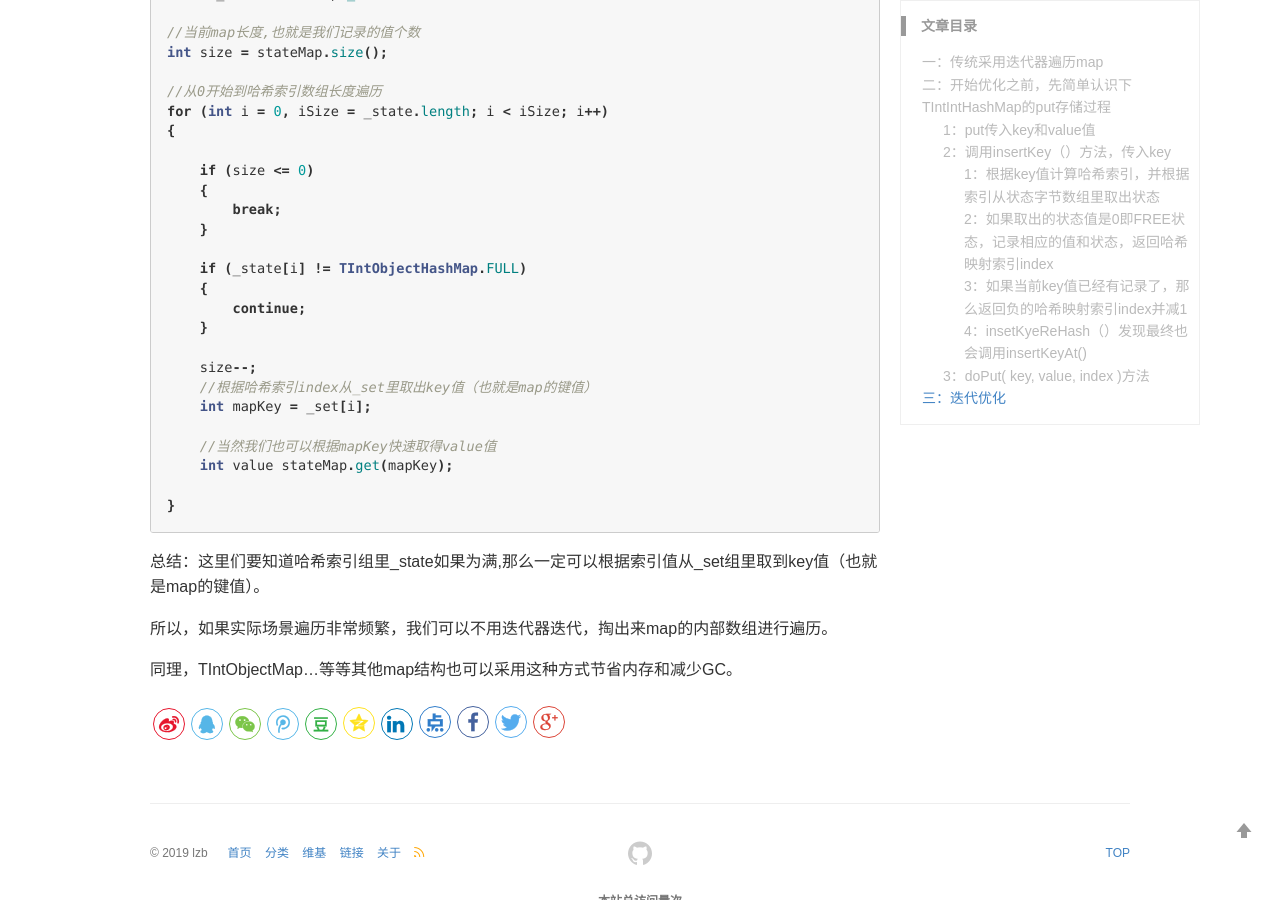
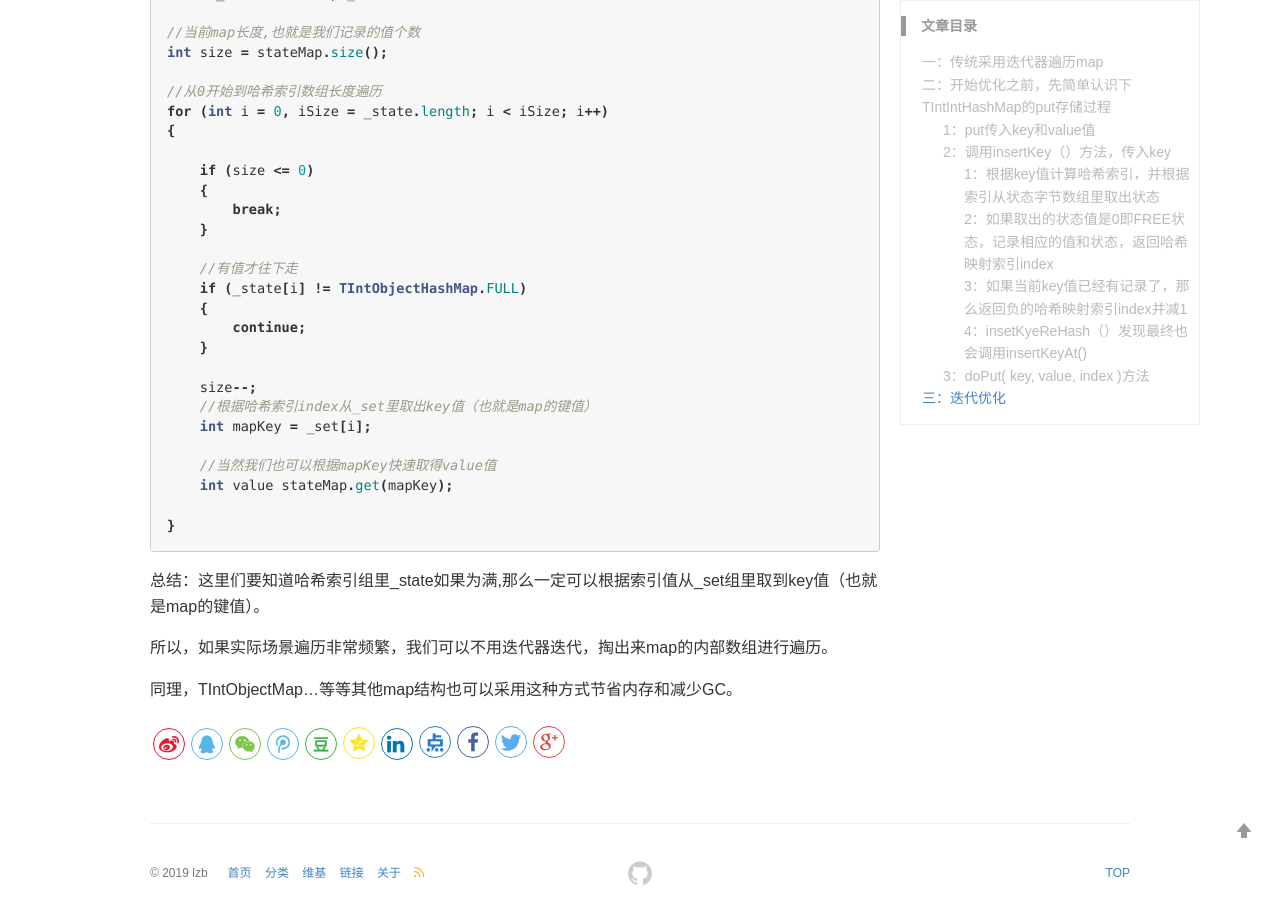
Before and after one commit to lizb0907/lizb0907.github.io, a Jekyll site: the page built from _posts/mmo-game/2018-08-28-TIntIntHashMap.md, in a window 1280 px wide and 900 px high, scrolled down 4665 px. Built offline with Jekyll 4.4.1, drawn with Linux system fonts in a browser that asks for light colours; comment, search, counter and statistics services are not loaded.

Commit message:
update TIntIntHashMap

```diff
--- a/_posts/mmo-game/2018-08-28-TIntIntHashMap.md
+++ b/_posts/mmo-game/2018-08-28-TIntIntHashMap.md
@@ -217,6 +217,7 @@ for (int i = 0, iSize = _state.length; i < iSize; i++)
         break;
     }
 
+    //有值才往下走
     if (_state[i] != TIntObjectHashMap.FULL)
     {
         continue;
```
